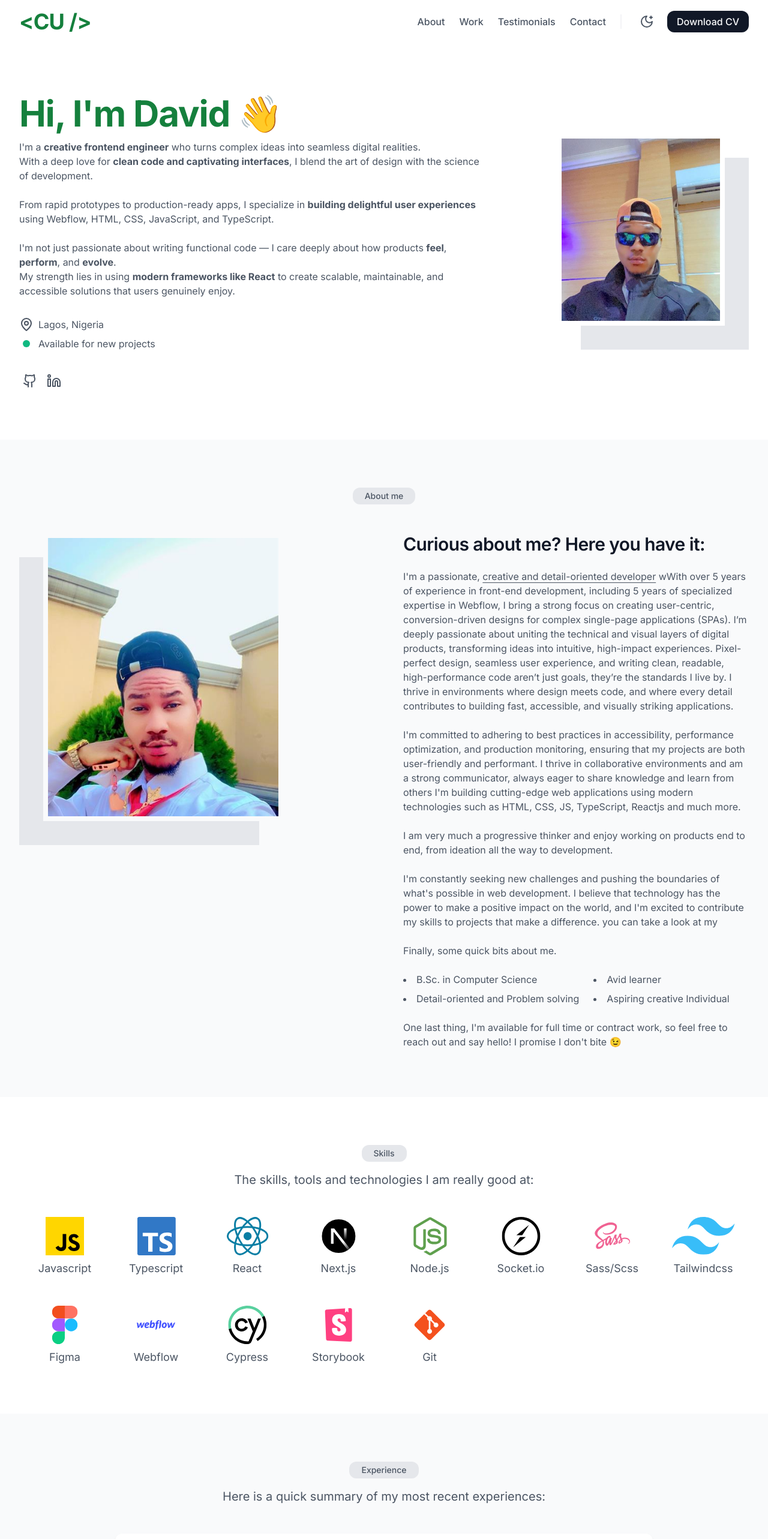
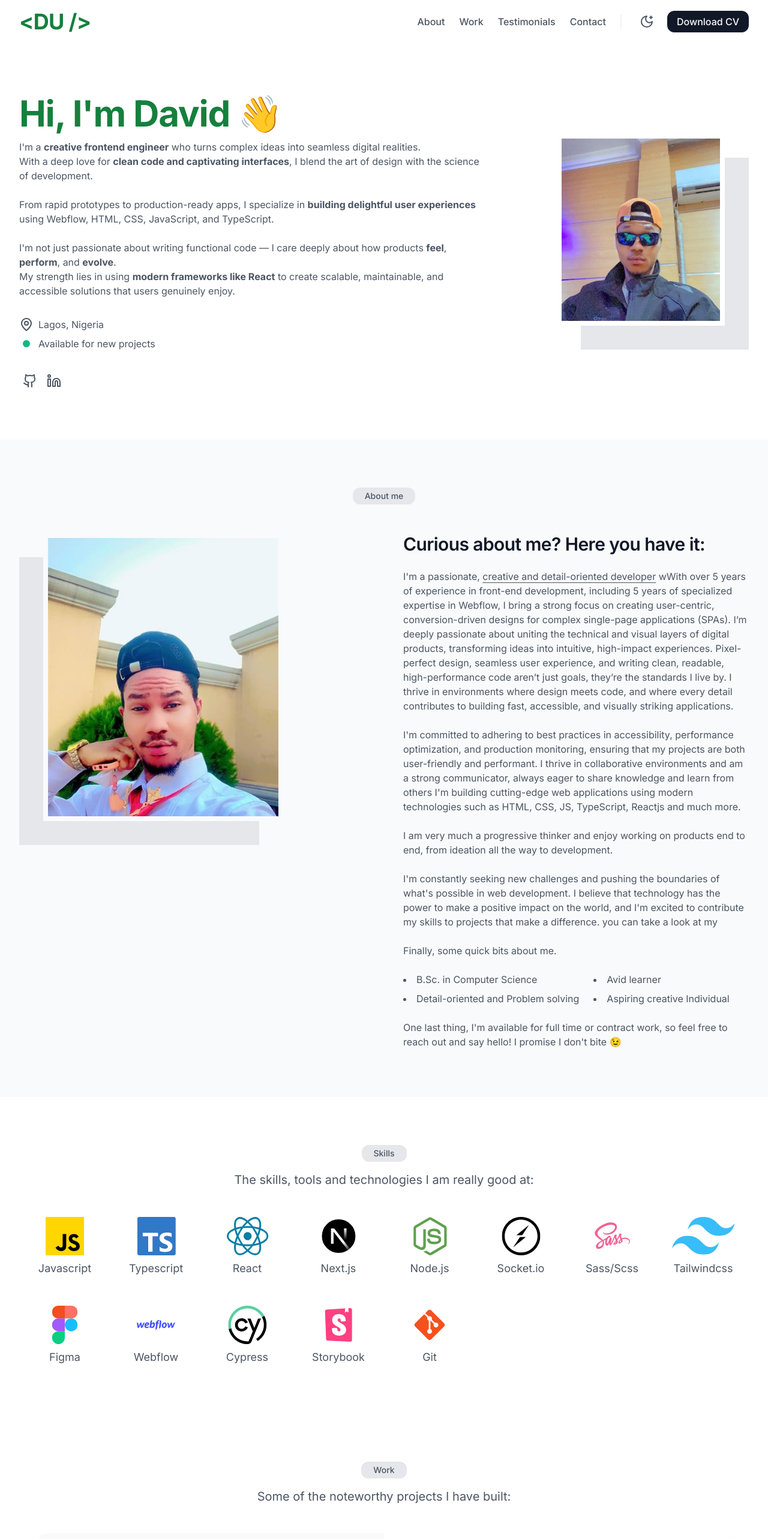
Before and after one commit to officialp123/david-website, a Next.js app: page / in a window 1280 px wide. Shown: the top 2566 px of the page at 60% size. Built offline with nearby package versions, Linux system fonts and the light colour scheme.

Commit message:
website updated

```diff
--- a/src/app/page.tsx
+++ b/src/app/page.tsx
@@ -2,7 +2,6 @@ import HeroSection from '@/components/sections/hero';
 import ContactSection from '@/components/sections/contact';
 import AboutMeSection from '@/components/sections/about-me';
 import SkillsSection from '@/components/sections/skills';
-import ExperienceSection from '@/components/sections/experiences';
 import TestimonialsSection from '@/components/sections/testimonials';
 import WorkSection from '@/components/sections/work';
 
@@ -12,7 +11,7 @@ export default function Home() {
       <HeroSection />
       <AboutMeSection />
       <SkillsSection />
-      <ExperienceSection />
+
       <WorkSection />
       <TestimonialsSection />
       <ContactSection />
--- a/src/components/layout/header.tsx
+++ b/src/components/layout/header.tsx
@@ -21,7 +21,7 @@ import Typography from '@/components/general/typography';
 
 const Logo = () => (
   <Typography variant="h2" className="font-bold">
-    {'<CU />'}
+    {'<DU />'}
   </Typography>
 );
 
```
